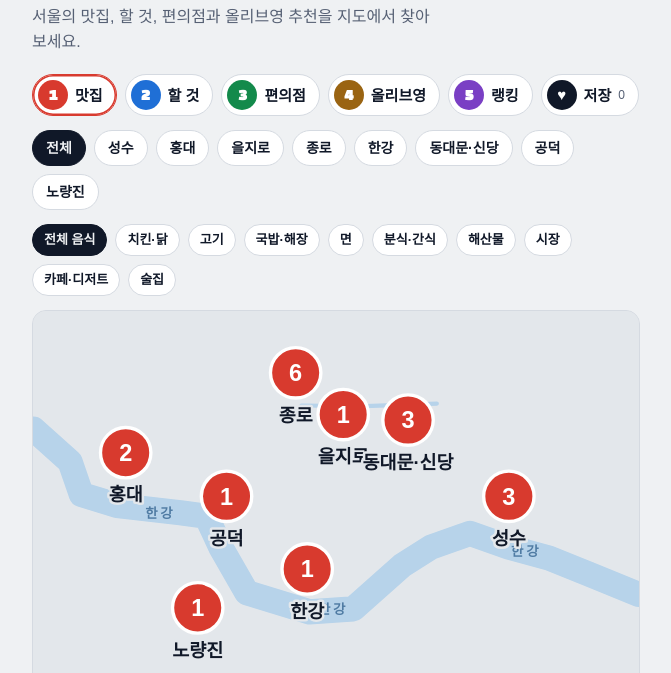
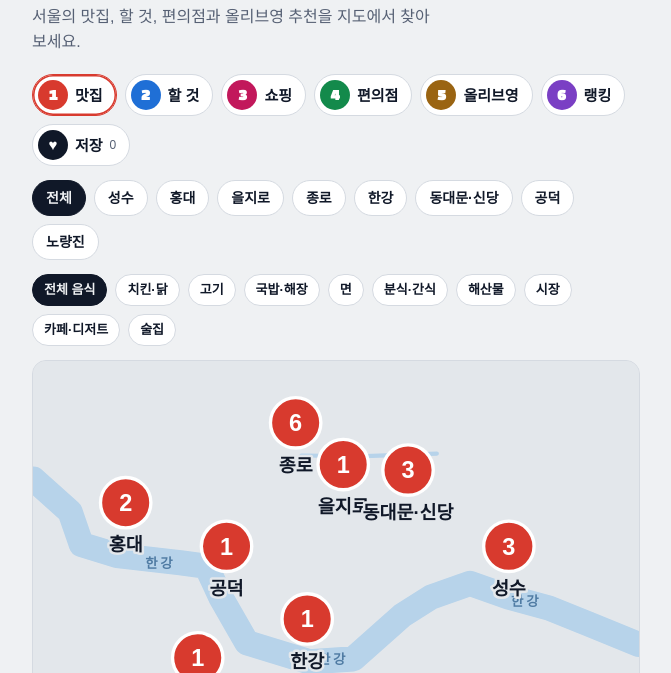
Before and after one commit to hj1ee612/2026-fall, a plain HTML site: page seoul-local-pick/index.html in a window 1280 px wide. Shown: the part 127-800 px from the top of the page, without its empty margins (304-975 px from the left). Drawn offline with Linux system fonts and the light colour scheme; a web font is replaced by a local one.

Commit message:
서울 로컬픽: 쇼핑 탭, 블루리본 신규 6곳, 캐치테이블 글로벌 링크 추가
Co-Authored-By: Claude Sonnet 5.5 <noreply@anthropic.com>
Claude-Session: https://claude.ai/code/session_01W5kWMerZTay7c15axqB9VL

```diff
--- a/seoul-local-pick/index.html
+++ b/seoul-local-pick/index.html
@@ -12,7 +12,7 @@
   /* Layout: one column. Schematic Seoul map on top, numbered pins match the numbered cards below. */
   --bg:#EFF1F3; --card:#FFFFFF; --ink:#101828; --muted:#566074; --line:#D5DAE1; --on:#FFFFFF;
   --land:#E3E7EB; --water:#B7D3EA; --waterink:#4F7BA3;
-  --c-eat:#D83A2E; --c-do:#1F6FD6; --c-cvs:#138A4B; --c-oy:#9A6412; --c-saved:#101828; --c-rank:#7A3FC4;
+  --c-eat:#D83A2E; --c-do:#1F6FD6; --c-cvs:#138A4B; --c-oy:#9A6412; --c-saved:#101828; --c-shop:#C2185B; --c-rank:#7A3FC4;
   --f-display:'Black Han Sans','Apple SD Gothic Neo','Malgun Gothic',sans-serif;
   --f-body:'IBM Plex Sans KR','Apple SD Gothic Neo','Malgun Gothic',sans-serif;
   color-scheme:light;
@@ -21,14 +21,14 @@
   :root:not([data-theme="light"]){
     --bg:#0E131B; --card:#171E29; --ink:#F1F4F8; --muted:#A3AEC0; --line:#2A3443; --on:#0E131B;
     --land:#1B2431; --water:#27496B; --waterink:#8FB6DA;
-    --c-eat:#FF7467; --c-do:#6BA6FF; --c-cvs:#43CF86; --c-oy:#E8B04A; --c-saved:#F1F4F8; --c-rank:#B98CF0;
+    --c-eat:#FF7467; --c-do:#6BA6FF; --c-cvs:#43CF86; --c-oy:#E8B04A; --c-saved:#F1F4F8; --c-shop:#FF7DB0; --c-rank:#B98CF0;
     color-scheme:dark;
   }
 }
 :root[data-theme="dark"]{
   --bg:#0E131B; --card:#171E29; --ink:#F1F4F8; --muted:#A3AEC0; --line:#2A3443; --on:#0E131B;
   --land:#1B2431; --water:#27496B; --waterink:#8FB6DA;
-  --c-eat:#FF7467; --c-do:#6BA6FF; --c-cvs:#43CF86; --c-oy:#E8B04A; --c-saved:#F1F4F8; --c-rank:#B98CF0;
+  --c-eat:#FF7467; --c-do:#6BA6FF; --c-cvs:#43CF86; --c-oy:#E8B04A; --c-saved:#F1F4F8; --c-shop:#FF7DB0; --c-rank:#B98CF0;
   color-scheme:dark;
 }
 *{box-sizing:border-box}
@@ -148,11 +148,12 @@ var UI = {
   ko: {
     h1: "한국인이 진짜 가는 곳",
     sub: "서울의 맛집, 할 것, 편의점과 올리브영 추천을 지도에서 찾아보세요.",
-    cats: { eat: "맛집", do: "할 것", cvs: "편의점", oy: "올리브영", rank: "랭킹", saved: "저장" },
+    cats: { eat: "맛집", do: "할 것", shop: "쇼핑", cvs: "편의점", oy: "올리브영", rank: "랭킹", saved: "저장" },
     foodAll: "전체 음식", src: "출처", asof: "기준", kRank: "순위", kList: "선정 목록 (순위 아님)", noRank: "공식 순위를 찾지 못했어요", fnote: "음식 종류를 고르면 해당하는 곳만 보여요.",
     notes: {
       eat: "지도의 번호와 아래 카드의 번호가 같아요. 동네 원을 누르면 확대돼요.",
       do: "지도의 번호와 아래 카드의 번호가 같아요. 동네 원을 누르면 확대돼요.",
+      shop: "대표적인 쇼핑 거리와 시장이에요. 순위가 아니라 직접 고른 목록이고, 가게 정보는 네이버지도 링크에서 확인할 수 있어요.",
       cvs: "순위가 아니라 한국인이 자주 사는 조합을 고른 목록이에요. 편의점은 서울 어디에나 있어서 지도 없이 보여드려요. 매장마다 판매 여부가 달라요.",
       oy: "순위가 아니라 꾸준히 사랑받는 제품을 고른 목록이에요. 지도의 점은 큰 매장이 모여 있는 동네예요. 여권이 있으면 바로 면세를 받을 수 있는 매장이 많으니 조건은 매장에서 확인하세요. 실시간 순위는 올리브영 앱의 랭킹 메뉴에서 볼 수 있어요.",
       rank: "출처와 기준일이 있는 자료만 모았어요. 실시간 순위가 아니라 발표된 시점의 결과예요.",
@@ -167,11 +168,12 @@ var UI = {
   en: {
     h1: "Where Koreans actually go",
     sub: "Find Seoul eats, things to do, and convenience-store and Olive Young picks on the map.",
-    cats: { eat: "Eat", do: "Do", cvs: "Convenience", oy: "Olive Young", rank: "Rankings", saved: "Saved" },
+    cats: { eat: "Eat", do: "Do", shop: "Shop", cvs: "Convenience", oy: "Olive Young", rank: "Rankings", saved: "Saved" },
     foodAll: "All food", src: "Source", asof: "As of", kRank: "Ranking", kList: "Curated list (not a ranking)", noRank: "No official ranking found", fnote: "Pick a food type to filter.",
     notes: {
       eat: "Pin numbers match the card numbers below. Tap a neighborhood circle to zoom in.",
       do: "Pin numbers match the card numbers below. Tap a neighborhood circle to zoom in.",
+      shop: "Well-known shopping streets and markets. A hand-picked list, not a ranking. Use the Naver Map link for shop details.",
       cvs: "Not a ranking. These are combinations Koreans buy often. Convenience stores are everywhere in Seoul, so there is no map. Stock varies by store.",
       oy: "Not a ranking. These are long-time favorites. Dots on the map show neighborhoods with big stores. Many stores give an instant tax refund if you show your passport; check the conditions in store. Live rankings are in the Olive Young app's ranking menu.",
       rank: "Only published data with a source and date. These are snapshots, not live rankings.",
@@ -275,6 +277,24 @@ var DATA = [
   { id: "e18", cat: "eat", f: "meat", area: "seongsu", p: [37.5405, 127.069],
     ko: ["건대 양꼬치 거리", "", "양꼬치와 칭다오 맥주를 파는 중식 양꼬치집이 모인 거리예요. 대학생이 많이 와요.", "꼬치를 쯔란 가루에 찍어 먹어요."],
     en: ["Konkuk Univ. Lamb Skewer Street", "", "A street of Chinese-style lamb skewer restaurants, popular with university students.", "Dip the skewers in cumin (zira) powder."] },
+  { id: "d8", cat: "do", area: "jongno", p: [37.5796, 126.9770],
+    ko: ["경복궁 한복 체험", "", "경복궁 근처에서 한복을 빌려 입고 궁을 걸어볼 수 있어요.", "대여점마다 가격과 시간이 달라서 예약 조건을 먼저 확인하세요."],
+    en: ["Hanbok try-on at Gyeongbokgung", "", "Rent a hanbok near the palace and walk the palace grounds in it.", "Prices and hours differ by rental shop, so check booking terms first."] },
+  { id: "s1", cat: "shop", area: "dongdae", p: [37.5667, 127.009],
+    ko: ["동대문 패션 시장", "", "옷 도매·소매 상가가 모인 곳이에요. 밤늦게까지 여는 상가가 많아요.", "가게마다 영업시간과 카드 사용 여부가 달라서 현금을 조금 챙기면 편해요."],
+    en: ["Dongdaemun Fashion Market", "", "Clusters of wholesale and retail clothing malls, many open late into the night.", "Hours and card acceptance vary by shop, so carry a little cash."] },
+  { id: "s2", cat: "shop", area: "jongno", p: [37.5593, 126.9774],
+    ko: ["남대문시장", "", "옷, 주방용품, 먹거리를 파는 서울의 큰 전통시장이에요.", "흥정이 되는 가게도 있어요. 예의 있게 물어보세요."],
+    en: ["Namdaemun Market", "", "One of Seoul's big traditional markets, selling clothes, kitchenware and food.", "Some shops allow bargaining; ask politely."] },
+  { id: "s3", cat: "shop", area: "jongno", p: [37.5742, 126.9857],
+    ko: ["인사동 거리", "", "전통 공예품, 찻집, 기념품 가게가 이어지는 거리예요.", "기념품은 가게마다 가격 차이가 커서 두세 곳을 비교해 보세요."],
+    en: ["Insadong Street", "", "A street of traditional crafts, tea houses and souvenir shops.", "Souvenir prices differ by shop, so compare two or three."] },
+  { id: "s4", cat: "shop", area: "jongno", p: [37.5636, 126.9856],
+    ko: ["명동 쇼핑거리", "", "화장품과 옷 가게, 길거리 음식이 모인 대표 관광 쇼핑가예요.", "화장품은 가게마다 증정품이 달라요. 외국인 대상 면세 조건은 매장에서 확인하세요."],
+    en: ["Myeongdong Shopping Street", "", "A major tourist shopping district of cosmetics, clothes and street food.", "Free gifts differ by store. Ask in store about tax-refund conditions."] },
+  { id: "s5", cat: "shop", area: "hongdae", p: [37.5565, 126.9235],
+    ko: ["홍대 상점가", "", "패션, 문구, 소품 가게와 거리 공연이 이어지는 젊은 동네예요.", "저녁에 가면 거리 공연도 볼 수 있어요."],
+    en: ["Hongdae Shopping Streets", "", "Fashion, stationery and small-goods shops in a youthful neighborhood with street performances.", "Go in the evening to catch street performances."] },
   { id: "d1", cat: "do", area: "seongsu", p: [37.5444, 127.0374],
     ko: ["서울숲 산책", "", "성수동 옆에 있는 큰 공원이에요. 산책한 뒤 근처 카페 거리로 이어지는 코스가 흔해요.", "카페 거리까지 걸어서 이동할 수 있어요."],
     en: ["Seoul Forest walk", "", "A large park next to Seongsu. A common plan is a stroll here, then the café streets nearby.", "The café streets are within walking distance."] },
@@ -354,7 +374,8 @@ var QUERY = {
   e4: ["광장시장", "Gwangjang Market"], e5: ["통인시장", "Tongin Market"], e6: ["뚝섬한강공원", "Ttukseom Hangang Park"],
   d1: ["서울숲", "Seoul Forest"], d2: ["성수동 팝업스토어", "Seongsu-dong pop-up store"], d3: ["경의선숲길", "Gyeongui Line Forest Park"],
   d4: ["홍대 걷고싶은거리", "Hongdae Walking Street"], d5: ["을지로 힙지로", "Euljiro Hipjiro"], d6: ["청계천", "Cheonggyecheon"],
-  d7: ["여의도한강공원", "Yeouido Hangang Park"],
+  d7: ["여의도한강공원", "Yeouido Hangang Park"], d8: ["경복궁", "Gyeongbokgung Palace"],
+  s1: ["동대문 패션타운", "Dongdaemun Fashion Town"], s2: ["남대문시장", "Namdaemun Market"], s3: ["인사동길", "Insadong-gil"], s4: ["명동 쇼핑거리", "Myeongdong Shopping Street"], s5: ["홍대 쇼핑거리", "Hongdae Shopping Street"],
   e7: ["신당동 떡볶이타운", "Sindang-dong Tteokbokki Town"], e8: ["동대문 닭한마리 골목", "Dongdaemun Dak Hanmari Alley"], e9: ["마장동 축산물시장", "Majang-dong Meat Market"], e10: ["공덕시장 족발골목", "Gongdeok Market Jokbal Street"], e11: ["노량진수산시장", "Noryangjin Fish Market"], e12: ["남대문시장 칼국수골목", "Namdaemun Market Kalguksu Alley"], e13: ["무교동 낙지골목", "Mugyo-dong Nakji Alley"], e14: ["청진동 해장국골목", "Cheongjin-dong Haejangguk Alley"], e15: ["익선동 한옥거리", "Ikseon-dong Hanok Street"], e16: ["연남동 경의선숲길", "Yeonnam-dong Gyeongui Line Forest Park"], e17: ["성수동 연무장길", "Seongsu Yeonmujang-gil"], e18: ["건대 양꼬치거리", "Konkuk University Lamb Skewer Street"]
 };
 
@@ -416,6 +437,12 @@ var RANKS = [
     items: [["두바이 초콜릿","Dubai chocolate",""]],
     src: "비즈워치, BGF리테일 발표", sen: "BizWatch, citing BGF Retail",
     url: "https://news.bizwatch.co.kr/article/consumer/2025/01/09/0010" },
+  { id: "r7", kind: "list",
+    ko: "블루리본 서울의 맛집 2026: 새로 '리본 3개' 6곳", en: "Blue Ribbon Seoul 2026: 6 newly awarded three-ribbon restaurants",
+    asof: "2025-11", n: "독자 평가 기반, 서울 전체 1,560곳 중 최고 등급 신규만", nen: "Reader-rated; only the new top-tier entries out of 1,560 Seoul listings",
+    items: [["가겐 (모던 가이세키)","Gagen (modern kaiseki)",""],["모수서울 (안성재 셰프)","Mosu Seoul",""],["소수헌 (스시)","Sosuheon (sushi)",""],["소울다이닝 (모던 한식)","Soul Dining (modern Korean)",""],["하네 (스시)","Hane (sushi)",""],["호빈 (중식)","Hobin (Chinese)",""]],
+    src: "위키트리 보도 (블루리본서베이 <서울의 맛집 2026> 기준)", sen: "WikiTree report on Blue Ribbon Survey's Seoul 2026 edition",
+    url: "https://www.wikitree.co.kr/articles/1101372" },
   { id: "r6", kind: "list",
     ko: "2026 미쉐린 빕 구르망 서울 신규 5곳", en: "Michelin Bib Gourmand Seoul 2026: 5 new entries",
     asof: "2026", n: "신규 선정만, 순서 없음", nen: "New entries only, no order",
@@ -424,7 +451,7 @@ var RANKS = [
     url: "https://www.wikitree.co.kr/articles/1122865" }
 ];
 
-var CAT_ORDER = ["eat", "do", "cvs", "oy", "rank", "saved"];
+var CAT_ORDER = ["eat", "do", "shop", "cvs", "oy", "rank", "saved"];
 var state = { lang: "ko", cat: "eat", area: "all", food: "all", sel: null, saved: [] };
 
 try {
@@ -443,7 +470,7 @@ function persist() {
 function esc(s) { return String(s).replace(/&/g, "&amp;").replace(/</g, "&lt;").replace(/>/g, "&gt;").replace(/"/g, "&quot;"); }
 function areaOf(id) { return AREAS.filter(function (a) { return a.id === id; })[0]; }
 function catColor(c) { return "var(--c-" + c + ")"; }
-function isGeo() { return state.cat === "eat" || state.cat === "do"; }
+function isGeo() { return state.cat === "eat" || state.cat === "do" || state.cat === "shop"; }
 
 /* 1 degree of longitude is about 88 km and 1 degree of latitude about 111 km here, so the map keeps true proportions. */
 function proj(lat, lng) { return [(lng - 126.885) * 1714.3, (37.595 - lat) * 2162]; }
@@ -558,10 +585,11 @@ function render() {
     list.innerHTML = "<p class=\"empty\">" + esc(L.empty) + "</p>";
     return;
   }
+  var tail = state.cat === "eat" ? ctCard(state.lang === "ko") : "";
   list.innerHTML = items.map(function (i, idx) {
     var t = i[state.lang];
     var isSaved = state.saved.indexOf(i.id) > -1;
-    var geo = i.cat === "eat" || i.cat === "do";
+    var geo = i.cat === "eat" || i.cat === "do" || i.cat === "shop";
     var tag = geo ? areaOf(i.area)[state.lang === "ko" ? "kl" : "el"] : t[1];
     var num = (geo && state.cat !== "saved") ? "<span class=\"n\">" + (idx + 1) + "</span>" : "";
     var loc = (geo && state.cat !== "saved") ? "<button type=\"button\" class=\"loc\" data-loc=\"" + i.id + "\">" + esc(L.showmap) + "</button>" : "";
@@ -575,7 +603,13 @@ function render() {
       "<p class=\"desc\">" + esc(t[2]) + "</p>" +
       "<p class=\"tip\"><b>" + esc(L.memo) + "</b>" + esc(t[3]) + "</p>" + links +
       "</article>";
-  }).join("");
+  }).join("") + tail;
+}
+
+function ctCard(ko) {
+  var t = ko ? "한국 전화번호 없이 이메일로 가입해서 예약과 웨이팅을 할 수 있는 외국인용 버전이 있어요. 블루리본 선정 식당 정보도 글로벌 앱에서 볼 수 있어요. 이 사이트는 식당 데이터를 가져오지 않고 링크로만 연결해요."
+              : "CatchTable Global lets visitors sign up with an email address, no Korean phone number needed, to book tables and join waitlists. Blue Ribbon restaurants are listed in the global app too. This site only links out and does not copy their data.";
+  return "<article class=\"card\" style=\"--cc:" + catColor("rank") + "\"><h3>" + (ko ? "캐치테이블 글로벌에서 더 찾기·예약" : "Find more & book on CatchTable Global") + "</h3><p class=\"desc\">" + esc(t) + "</p><div class=\"openrow\"><a class=\"gbtn\" href=\"https://www.catchtable.net\" target=\"_blank\" rel=\"noopener\">" + (ko ? "캐치테이블 글로벌 열기" : "Open CatchTable Global") + "</a><a class=\"alt\" href=\"https://www.catchtable.net/ranking/location/location-all\" target=\"_blank\" rel=\"noopener\">" + (ko ? "지역별 랭킹" : "Area rankings") + "</a></div></article>";
 }
 
 function renderRanks(L) {
@@ -596,8 +630,7 @@ function renderRanks(L) {
   }).join("");
   var oy = ko ? "올리브영: 공식 순위 자료를 찾지 못해서 비워뒀어요. 올리브영 앱의 랭킹 메뉴에서 실시간 순위를 볼 수 있어요." : "Olive Young: I could not find an official ranking, so none is shown. The Olive Young app has a live ranking menu.";
   html += "<article class=\"card\" style=\"--cc:" + catColor("oy") + "\"><h3>" + esc(L.cats.oy) + "</h3><p class=\"desc\">" + esc(oy) + "</p></article>";
-  var ct = ko ? "캐치테이블의 지역별 맛집 랭킹은 앱·웹에서 실시간으로 확인할 수 있어요. 데이터를 가져오지 않고 링크로만 연결해요." : "CatchTable shows live restaurant rankings by area in its app and site. This page only links to it and does not copy the data.";
-  html += "<article class=\"card\" style=\"--cc:" + catColor("rank") + "\"><h3>CatchTable</h3><p class=\"desc\">" + esc(ct) + "</p><div class=\"openrow\"><a class=\"gbtn\" href=\"https://www.catchtable.net/ranking/location/location-all\" target=\"_blank\" rel=\"noopener\">" + (ko ? "캐치테이블 랭킹 열기" : "Open CatchTable rankings") + "</a></div></article>";
+  html += ctCard(ko);
   document.getElementById("list").innerHTML = html;
 }
 
```
